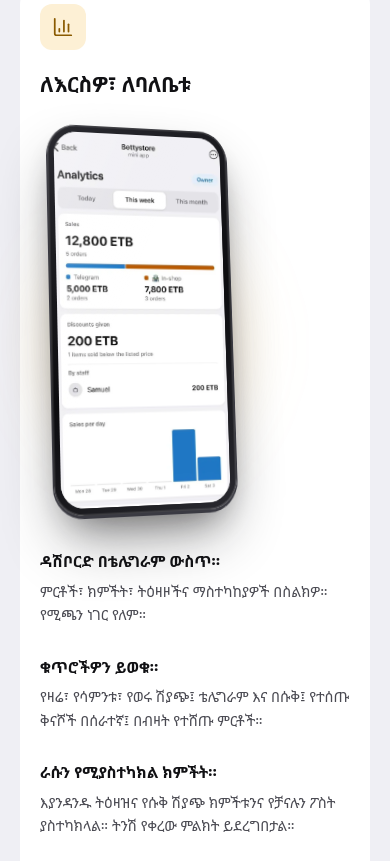
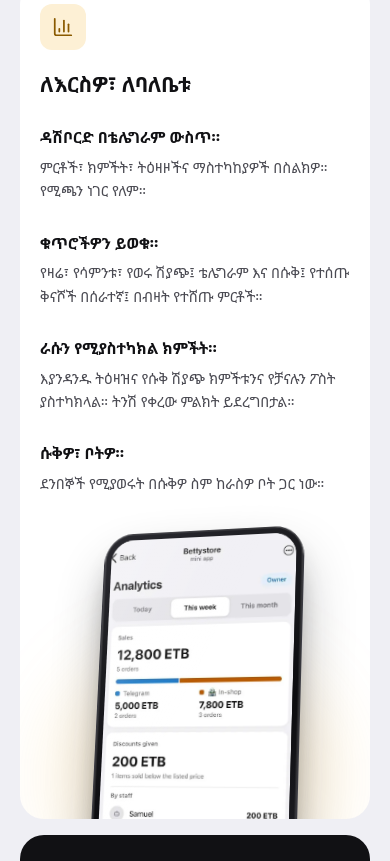
Before and after one commit to natidebe/Cloth-store-Ai-platform-, a React (Vite) app in the folder website/: page / in a window 390 px wide. Shown: the part 5421-6282 px from the top of the page. Built offline with nearby package versions, Linux system fonts and the light colour scheme.

Commit message:
Website: no empty space in the owner card
The four owner features sit in a 2 x 2 grid and the Analytics phone gets
its own column, rising out of the card's bottom edge: the card is only as
tall as its text (314 px instead of ~590 on desktop). Two grey sections in
a row no longer double their gap.

```diff
--- a/website/src/components/Sections.tsx
+++ b/website/src/components/Sections.tsx
@@ -177,11 +177,10 @@ export function Features() {
         {t.groups.map((group, index) => {
           const [icon, tone] = GROUP_TILES[index] ?? [Users, ui.tileBlue];
           return (
-            <article key={group.title} className={s.group}>
+            <article key={group.title} className={`${s.group} ${index === 2 ? s.groupOwner : ''}`}>
               <div className={s.groupHead}>
                 <Tile icon={icon} tone={tone} />
                 <h3 className={s.groupTitle}>{group.title}</h3>
-                {index === 2 && <OwnerPhone />}
               </div>
               <div className={s.groupItems}>
                 {group.items.map((item) => (
@@ -191,6 +190,11 @@ export function Features() {
                   </div>
                 ))}
               </div>
+              {index === 2 && (
+                <div className={s.ownerShot}>
+                  <OwnerPhone />
+                </div>
+              )}
             </article>
           );
         })}
--- a/website/src/components/sections.module.css
+++ b/website/src/components/sections.module.css
@@ -199,6 +199,23 @@
   margin-top: 6px;
   color: var(--body);
   font-size: 14.5px;
+}
+
+/* The owner card: the phone rises out of the card's bottom edge, so the card is
+   only as tall as its text (the card clips the rest of the phone). */
+.groupOwner {
+  position: relative;
+  overflow: hidden;
+  grid-template-columns: 220px minmax(0, 1fr) 250px;
+}
+
+.groupOwner .groupItems {
+  grid-template-columns: repeat(2, minmax(0, 1fr));
+}
+
+.ownerShot {
+  position: relative;
+  min-height: 250px;
 }
 
 .control {
@@ -574,6 +591,10 @@
     grid-template-columns: minmax(0, 1fr);
     gap: 24px;
   }
+  .ownerShot {
+    min-height: 300px;
+    margin-bottom: -32px; /* down to the card's edge */
+  }
   .groupItems {
     grid-template-columns: repeat(2, minmax(0, 1fr));
   }
@@ -613,8 +634,12 @@
 @media (max-width: 560px) {
   .four,
   .steps,
-  .groupItems {
+  .groupItems,
+  .groupOwner .groupItems {
     grid-template-columns: minmax(0, 1fr);
+  }
+  .ownerShot {
+    margin-bottom: -24px;
   }
   .heroButtons a {
     width: 100%;
--- a/website/src/components/showcase.module.css
+++ b/website/src/components/showcase.module.css
@@ -210,10 +210,9 @@
 /* --- The owner card's phone ---------------------------------------------------------- */
 
 .ownerStage {
-  position: relative;
-  width: 210px;
-  height: 400px;
-  margin-top: 6px;
+  position: absolute;
+  inset: 0 0 auto;
+  height: 470px;
   perspective: 1200px;
 }
 
@@ -227,12 +226,13 @@
 }
 
 .owner {
-  left: 8px;
-  top: 0;
-  width: 190px;
+  left: 50%;
+  top: 4px;
+  width: 210px;
+  margin-left: -105px;
   border-radius: 30px;
   padding: 7px;
-  transform: rotateY(18deg) rotateX(5deg);
+  transform: rotateY(-16deg) rotateX(8deg);
 }
 
 .owner .screen,
--- a/website/src/styles/ui.module.css
+++ b/website/src/styles/ui.module.css
@@ -13,6 +13,10 @@
 
 .grey {
   background: var(--grey);
+}
+
+.grey + .grey {
+  padding-top: 0;
 }
 
 .h2 {
```
